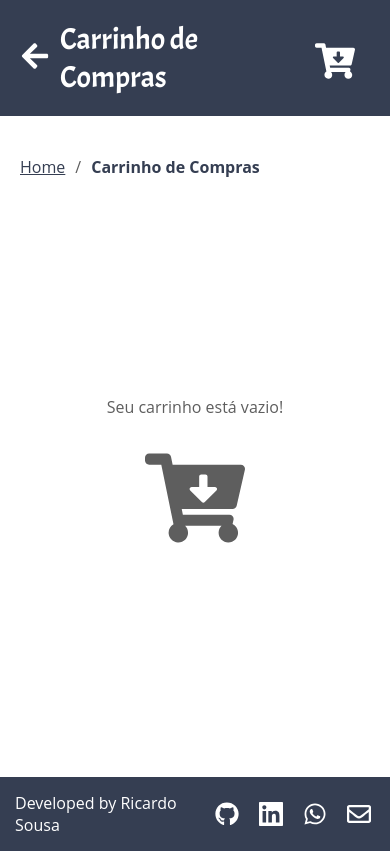
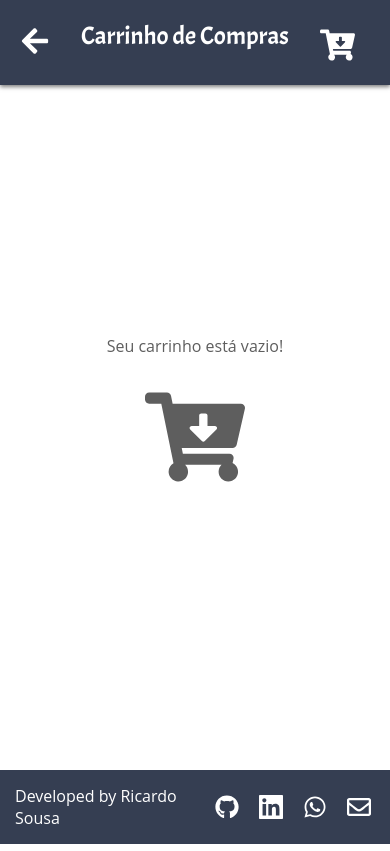
Before and after one commit to ricardo-sousa-dev/test-hype-frontend-typescript, a React (Create React App) app: page /cart in a window 390 px wide. Built offline with nearby package versions, Linux system fonts and the light colour scheme.

Commit message:
style: implement navbar fixed

```diff
--- a/src/components/cards/CardsHome.jsx
+++ b/src/components/cards/CardsHome.jsx
@@ -1,6 +1,6 @@
 import React, { useContext, useEffect, useState } from 'react';
 import Context from '../../context/Context';
-import './css/HomeCards.css';
+import './css/CardsHome.css';
 import CardProduct from './CardProduct';
 import Loading from '../home/Loading';
 import productsGenerator from '../../database/dataProducts';
@@ -12,7 +12,7 @@ function CardsHome() {
 
   // eslint-disable-next-line react-hooks/exhaustive-deps
   const getProducts = async () => {
-    const fetchProducts = await productsGenerator(18);
+    const fetchProducts = await productsGenerator(16);
     setProducts(fetchProducts);
     localStorage.setItem('products', JSON.stringify(fetchProducts));
     setLoading(false);
@@ -30,7 +30,7 @@ function CardsHome() {
   }, []);
 
   return (
-    <div className="home-cards">
+    <div className="cards-home">
       {loading ? <Loading /> : null}
       <div className="container-cards" data-testid="container-cards">
         <div className="cards" data-testid="cards">
--- a/src/components/cards/css/HomeCards.css
+++ b/src/components/cards/css/CardsHome.css
@@ -9,12 +9,12 @@ a:hover {
   text-decoration: none;
 }
 
-.home-cards {
+.cards-home {
   display: flex;
   flex-direction: column;
   justify-content: space-between;
   min-height: 75vh;
-  padding-top: 20px;
+  padding-top: 140px;
 }
 
 .container-cards {
--- a/src/components/header/css/HeaderGeneric.css
+++ b/src/components/header/css/HeaderGeneric.css
@@ -23,7 +23,11 @@ a:hover {
   display: flex;
   justify-content: space-between;
   width: 100%;
-  position: relative;
+  position: fixed;
+  z-index: 1;
+  top: 0;
+  overflow: hidden;
+  box-shadow: 0px 2px 4px rgba(0, 0, 0, 0.5);
 }
 
 .logo {
@@ -55,6 +59,7 @@ a:hover {
   align-self: center;
   background-color: transparent;
   border: none;
+  width: 50px;
 }
 
 .container-quantity-cart {
@@ -88,17 +93,6 @@ a:hover {
   font-size: 14px;
 }
 
-@media (max-width: 400px) {
-  .logo {
-    font-size: 30px;
-    width: 120px;
-  }
-
-  .fa-shopping-cart::before {
-    font-size: 20px;
-  }
-}
-
 .button-previous {
   background-color: transparent;
   border: none;
@@ -109,3 +103,12 @@ a:hover {
   color: white;
   margin-right: 10px;
 }
+
+@media (max-width: 550px) {
+  .fa-shopping-cart::before {
+    font-size: 20px;
+  }
+  .name-page{
+    font-size: 25px;
+  }
+}
--- a/src/components/header/css/HeaderHome.css
+++ b/src/components/header/css/HeaderHome.css
@@ -23,7 +23,11 @@ a:hover {
   display: flex;
   justify-content: space-between;
   width: 100%;
-  position: relative;
+  position: sticky;
+  z-index: 1;
+  top: 0;
+  overflow: hidden;
+  box-shadow: 0px 2px 4px rgba(0, 0, 0, 0.5);
 }
 
 .button-logo {
--- a/src/pages/css/Cart.css
+++ b/src/pages/css/Cart.css
@@ -43,7 +43,7 @@
   justify-content: center;
   align-items: center;
   flex-wrap: wrap;
-  margin: 10px;
+  margin: 20px;
   border: 1px solid #353e5252;
   border-radius: 5px;
   padding: 10px;
@@ -60,7 +60,7 @@
   border-radius: 5px;
   width: 400px;
   height: fit-content;
-  margin: 10px;
+  margin: 20px;
   padding: 10px;
 }
 
--- a/src/pages/css/ProductPage.css
+++ b/src/pages/css/ProductPage.css
@@ -28,6 +28,7 @@ a:hover {
   align-self: stretch;
   position: relative;
   align-items: center;
+  margin: 20px;
 }
 
 .details {
@@ -36,7 +37,6 @@ a:hover {
   justify-content: center;
   align-items: flex-start;
   min-height: 70vh;
-  /* width: ; */
 }
 
 .product-image img {
@@ -49,18 +49,13 @@ a:hover {
 .product-cart {
   border: 1px solid #353e525e;
   border-radius: 5px;
-  max-width: 400px;
   display: flex;
   flex-direction: column;
   justify-content: flex-start;
-  margin: 0 10px;
+  margin: 20px;
   padding: 20px;
   height: fit-content;
   width: 43vh;
-}
-
-.product-details {
-  min-height: 43vh;
 }
 
 .product-name {
```
Also changed, not shown: 2 other files (tests, documents, lock files or other folders).
